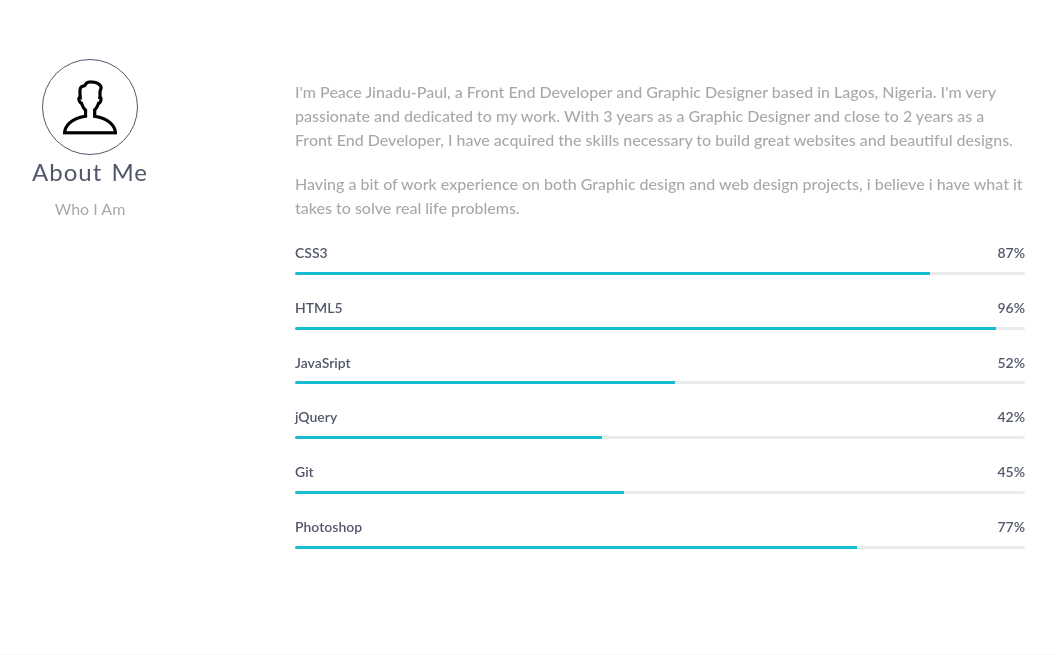
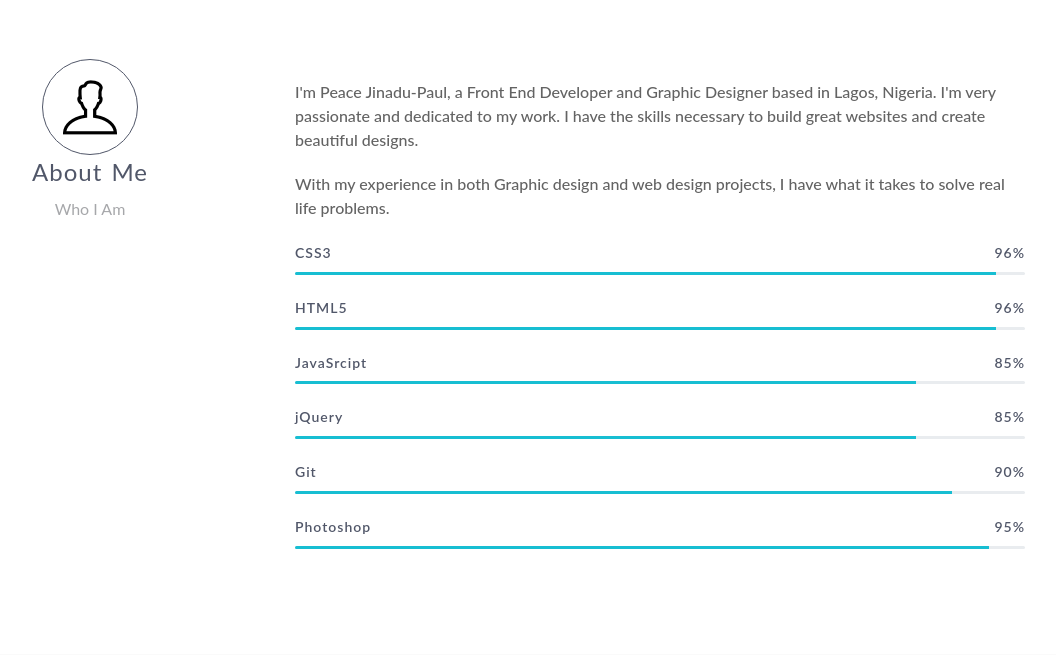
Before and after one commit to Pappyjay23/My-Portfolio, a PHP site: page /index.html in a window 1280 px wide. Shown: the part 800-1455 px from the top of the page, without its empty margins (170-1226 px from the left). Run offline with PHP 8.4, Linux system fonts and the light colour scheme; style sheets or scripts are compiled from the project's sources.

Commit message:
new changes made

```diff
--- a/index.html
+++ b/index.html
@@ -86,15 +86,15 @@
                     </div>
                     <div class="col-lg-8">
                         <div class="div-about-desc">
-                            <p class="about-desc">I'm Peace Jinadu-Paul, a Front End Developer and Graphic Designer based in Lagos, Nigeria. I'm very passionate and dedicated to my work. With 3 years as a Graphic Designer and close to 2 years as a Front End Developer, I have acquired the skills necessary to build great websites and beautiful designs. </p>
-                            <p class="about-desc">Having a bit of work experience on both Graphic design and web design projects, i believe i have what it takes to solve real life problems. </p>
+                            <p class="about-desc">I'm Peace Jinadu-Paul, a Front End Developer and Graphic Designer based in Lagos, Nigeria. I'm very passionate and dedicated to my work. I have the skills necessary to build great websites and  create beautiful designs. </p>
+                            <p class="about-desc">With my experience in both Graphic design and web design projects, I have what it takes to solve real life problems. </p>
                         </div>
 
                         <!-- Progress Box -->
                         <div class="progress-box">
-                            <h5>CSS3 <span class="color-heading pull-right">87%</span></h5>
+                            <h5>CSS3 <span class="color-heading pull-right">96%</span></h5>
                             <div class="progress">
-                                <div class="progress-bar bg-color-base" role="progressbar" data-width="87"></div>
+                                <div class="progress-bar bg-color-base" role="progressbar" data-width="96"></div>
                             </div>
                         </div>
                         <div class="progress-box">
@@ -104,27 +104,27 @@
                             </div>
                         </div>
                         <div class="progress-box">
-                            <h5>JavaSript <span class="color-heading pull-right">52%</span></h5>
+                            <h5>JavaSrcipt <span class="color-heading pull-right">85%</span></h5>
                             <div class="progress">
-                                <div class="progress-bar bg-color-base" role="progressbar" data-width="52"></div>
+                                <div class="progress-bar bg-color-base" role="progressbar" data-width="85"></div>
                             </div>
                         </div>
                         <div class="progress-box">
-                            <h5>jQuery <span class="color-heading pull-right">42%</span></h5>
+                            <h5>jQuery <span class="color-heading pull-right">85%</span></h5>
                             <div class="progress">
-                                <div class="progress-bar bg-color-base" role="progressbar" data-width="42"></div>
+                                <div class="progress-bar bg-color-base" role="progressbar" data-width="85"></div>
                             </div>
                         </div>
                         <div class="progress-box">
-                            <h5>Git <span class="color-heading pull-right">45%</span></h5>
+                            <h5>Git <span class="color-heading pull-right">90%</span></h5>
                             <div class="progress">
-                                <div class="progress-bar bg-color-base" role="progressbar" data-width="45"></div>
+                                <div class="progress-bar bg-color-base" role="progressbar" data-width="90"></div>
                             </div>
                         </div>
                         <div class="progress-box">
-                            <h5>Photoshop <span class="color-heading pull-right">77%</span></h5>
+                            <h5>Photoshop <span class="color-heading pull-right">95%</span></h5>
                             <div class="progress">
-                                <div class="progress-bar bg-color-base" role="progressbar" data-width="77"></div>
+                                <div class="progress-bar bg-color-base" role="progressbar" data-width="95"></div>
                             </div>
                         </div>
                         <!-- End Progress Box -->
@@ -208,20 +208,22 @@
                                             <div class="modal-body">
                                                 <div class="header pull-left modal-header">
                                                     <h2>Omnifoodie</h2>
-                                                    <p>Fictional Project</p>
+                                                    <p>Fast Food Project</p>
                                                 </div>
                                                 <div class="row">
                                                     <div class="col-lg-8">
                                                         <div class="modal-quote">
-                                                            <p>Lorem ipsum dolor sit amet consectetur adipisicing elit.</p>
+                                                            <p>A premium food delivery service company that takes care of the stress of cooking at an affordable cost</p>
 
-                                                            <p>Lorem ipsum, dolor sit amet consectetur adipisicing elit. </p>
+                                                            <p>Offers up to 365 days per year, meals ready in a short amount of time and 100% organic food products </p>
+                                                            <a href="www.omnifoodie.herokuapp.com">www.omnifoodie.herokuapp.com</a>
                                                         </div>
                                                     </div>
                                                     <div class="col-lg-4">
                                                        <div class="modal-quote2">
                                                         <p><span class="quote-bold">Project Leader:</span><br>  Jinadu-Paul Peace</p>
-                                                        <p><span class="quote-bold">Customer:</span><br>  Fictional</p>
+                                                        <p><span class="quote-bold">Role:</span><br>
+                                                        Front End Developer</p>
                                                        </div>
                                                     </div>
                                                 </div>
--- a/resources/css/style.css
+++ b/resources/css/style.css
@@ -34,6 +34,7 @@ h5 {
     font-size: 70%;
     font-weight: 600;
     color: #515769;
+    letter-spacing: 1px;
 }
 
 section {
@@ -257,7 +258,7 @@ header {
     .about-desc {
         font-size: 80%;
         font-weight: 500;
-        color: #a6a7aa;
+        color: #636363;
     }
 
     .div-about-desc {
@@ -342,6 +343,10 @@ header {
 /*  SECTION EXPERIENCE */
 
 /* SECTION WORKS  */
+.modal-header .close {
+    margin-top: 20px;
+}
+
 .modal-header {
     display: block;
     width: 100%;
@@ -351,6 +356,9 @@ header {
     margin-top: 20px;
     border-right: 1px solid #515769;
     font-size: 80%;
+}
+.modal-quote a {
+    text-decoration: none;
 }
 .modal-quote2 {
     margin-top: 20px;
```
Also changed, not shown: other parts of index.html (+20 -19 lines).
